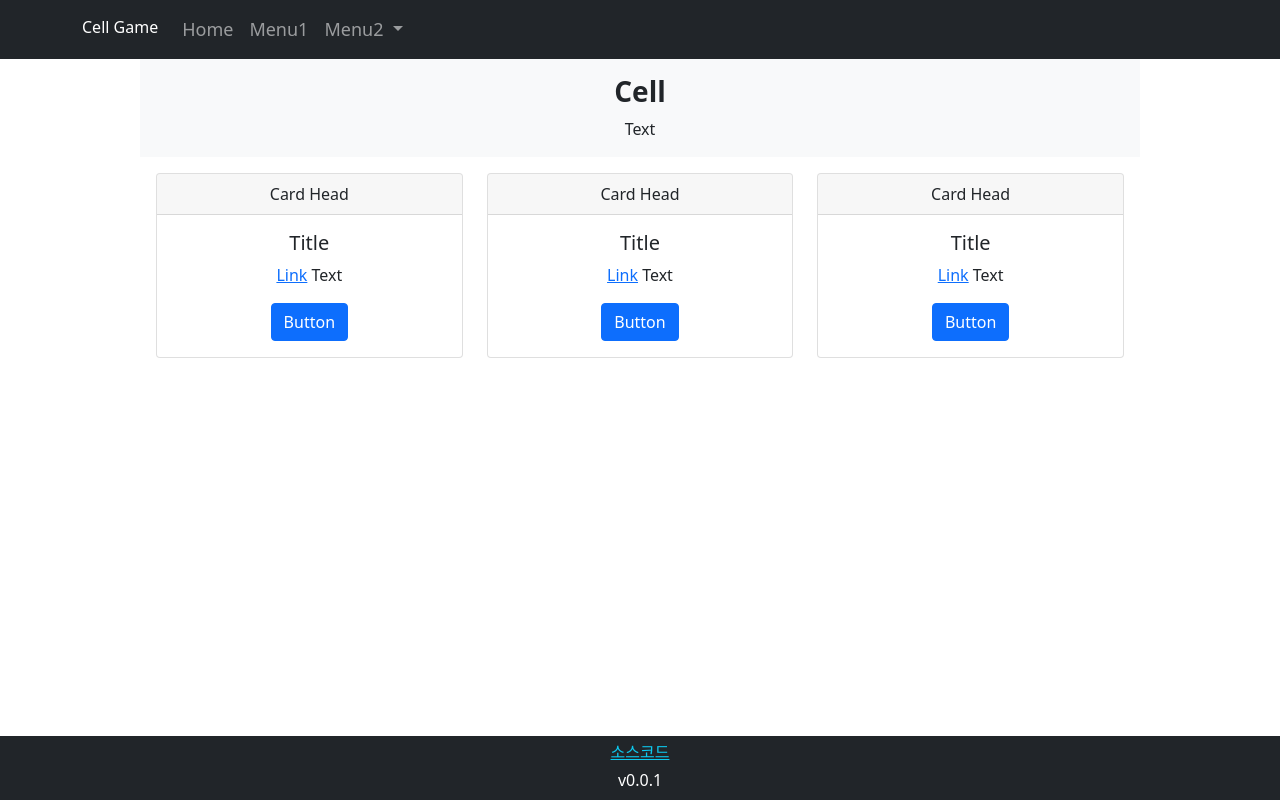
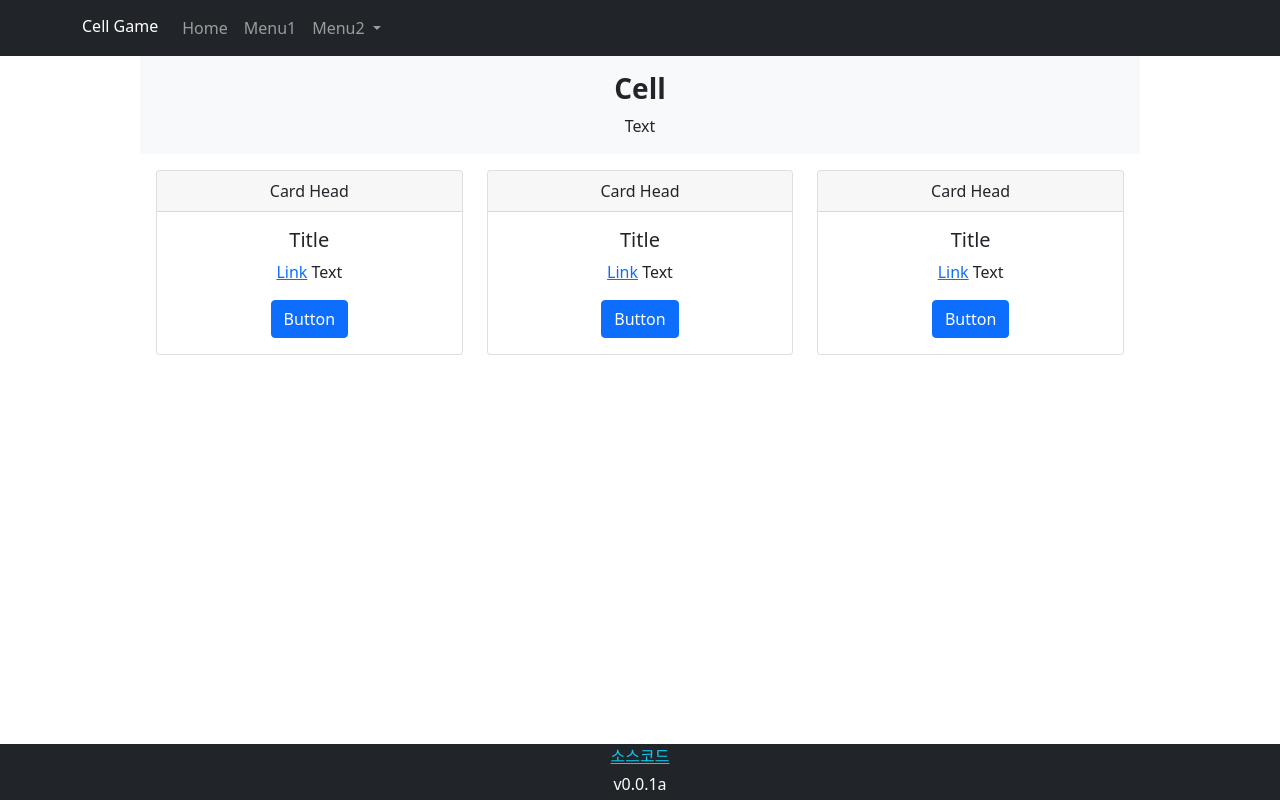
Before and after one commit to djangocellfront/cellfront, a Django app: page / in a window 1280 px wide. Run offline with Django 4.2, Linux system fonts and the light colour scheme.

Commit message:
Update base.html

```diff
--- a/templates/web/base.html
+++ b/templates/web/base.html
@@ -40,10 +40,10 @@
     </div>
   </nav>
   {% block main %}{% endblock %}
-  <footer class="py-1 bg-dark mt-auto">
+  <footer class="bg-dark mt-auto">
     <div class="container px-3">
       <p class="m-0 text-center text-white"><a href="https://github.com/djangocellfront/cellfront" class="text-info">소스코드</a></p>
-      <p class="m-1 text-center text-white">v0.0.1</p>
+      <p class="m-1 text-center text-white">v0.0.1a</p>
     </div>
   </footer>
 
@@ -57,10 +57,6 @@
     padding-top: 0px;
   }
 
-  .navbar {
-    font-size: 18px;
-  }
-
   #content {
     max-width: 1000px;
     overflow: hidden;
@@ -69,6 +65,10 @@
   body {
     overflow: hidden;
   }
+
+  footer {
+    margin-top: -200px;
+  }
 </style>
 
 </html>
```
